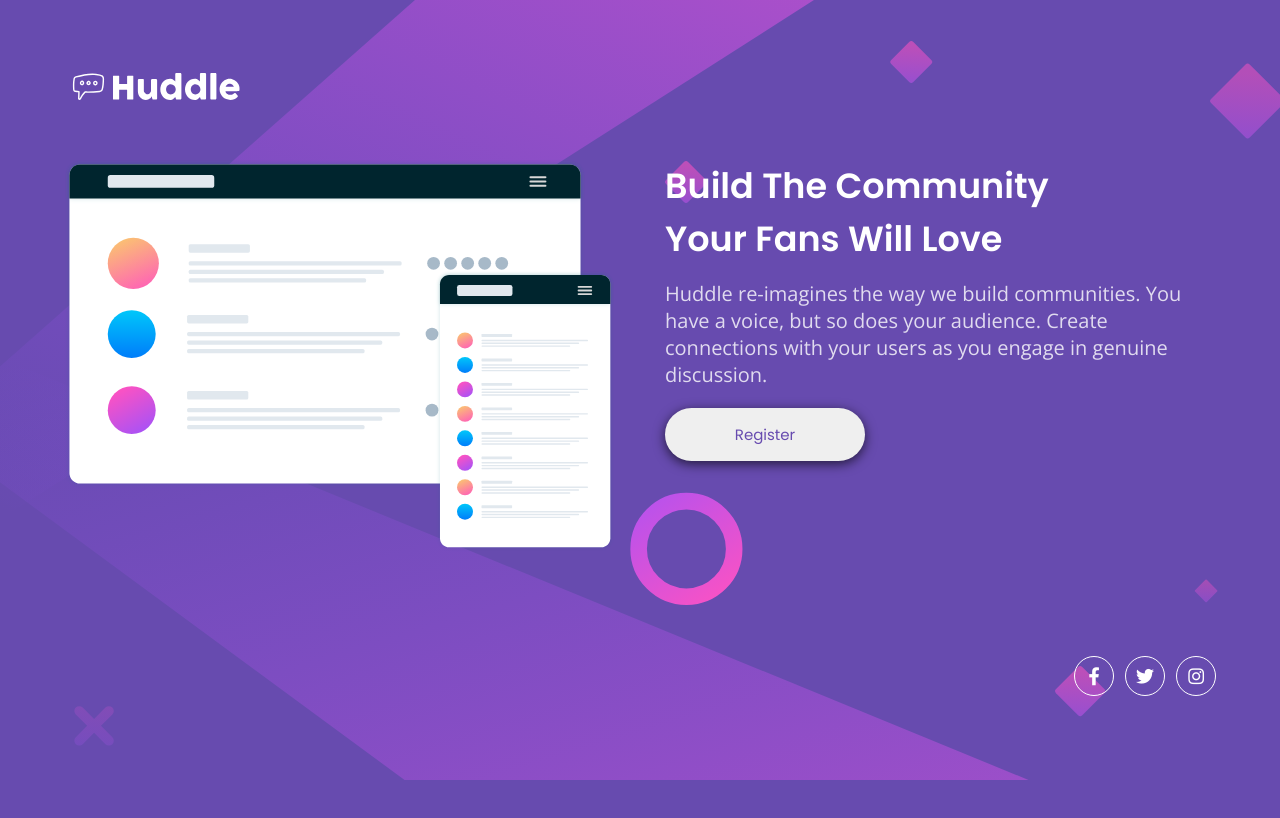
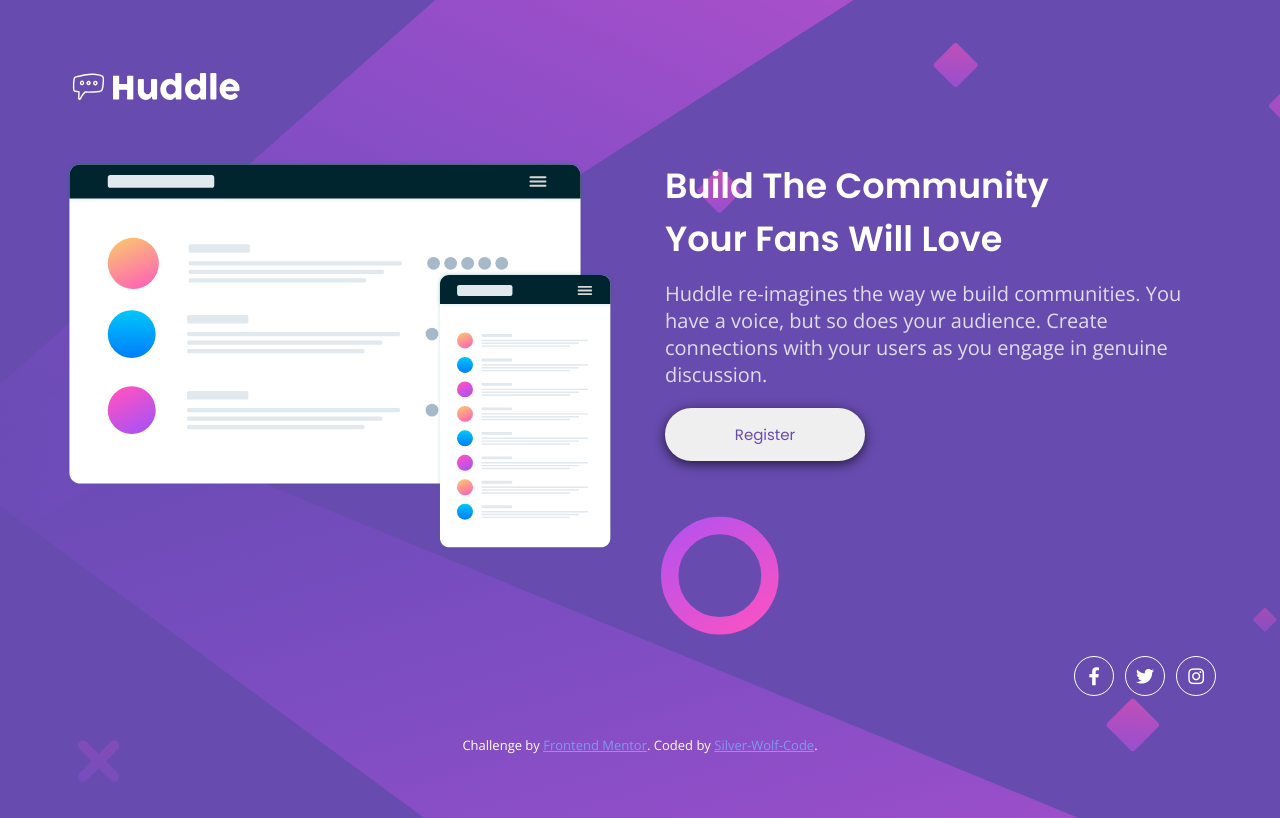
Before and after one commit to Silver-Wolf-Code/landing-huddle, a plain HTML site: page index.html in a window 1280 px wide. Drawn offline with nearby package versions, Linux system fonts and the light colour scheme.

Commit message:
all-code

```diff
--- a/index.html
+++ b/index.html
@@ -65,13 +65,11 @@
       <a href="#" class="footer__link"><i class="fab fa-twitter"></i></a>
       <a href="#" class="footer__link"><i class="fab fa-instagram"></i></a>
     </div>
+    <p class="attribution">
+      Challenge by <a href="https://www.frontendmentor.io?ref=challenge" target="_blank">Frontend Mentor</a>.
+      Coded by <a href="https://github.com/Silver-Wolf-Code/landing-huddle/tree/master">Silver-Wolf-Code</a>.
+    </p>
   </footer>
 </body>
 
 </html>
-
-<!--
-facebook: <i class="fab fa-facebook-f"></i>
-Twitter: <i class="fab fa-twitter"></i>
-Instagram: <i class="fab fa-instagram"></i>
--->
--- a/scss/component-tablet/_footer.scss
+++ b/scss/component-tablet/_footer.scss
@@ -11,4 +11,10 @@
 
   }
 
+
+  .attribution {
+    justify-self: center;
+    font-size: 1.3rem;
+  }
+
 }
--- a/scss/component/_footer.scss
+++ b/scss/component/_footer.scss
@@ -1,5 +1,4 @@
 .footer {
-  margin-bottom: 20px;
   display: grid;
   justify-items: center;
 
@@ -31,4 +30,15 @@
 
   }
 
+  .attribution {
+    margin-top: 40px;
+    font-size: 1.1rem;
+    font-family: $font-body;
+    text-align: center;
+    color: $color-primary;
+  }
+
+  .attribution a {
+    color: hsl(228, 73%, 72%);
+  }
 }
```
Also changed, not shown: css/style-desktop.css, css/style-laptop.css, css/style-tablet.css, css/style.css.
